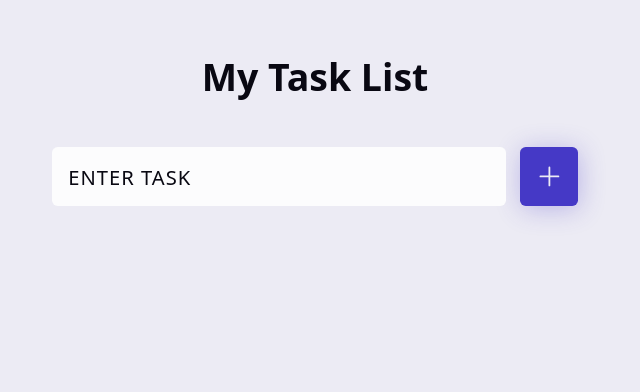
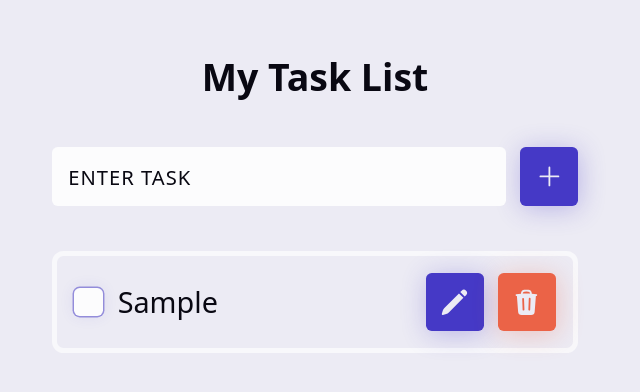
Before and after one commit to pouryourlove/react-todo, a React (Vite) app: page / in a window 1280 px wide. Both pictures are taken after typing "Sample" into the empty fields and a click on the button "Add Task". Shown: the top 392 px of the page, without its empty margins (325-965 px from the left). Built offline with nearby package versions, Linux system fonts and the light colour scheme.

Commit message:
displaying task in a list

```diff
--- a/src/App.jsx
+++ b/src/App.jsx
@@ -1,13 +1,14 @@
 import { useState } from "react";
 
 //custom components
-import { CustomForm } from "./components/CustomForm";
+import CustomForm from "./components/CustomForm";
+import TaskList from "./components/TaskList";
 
 function App() {
-  const [count, setCount] = useState(0);
+  const [tasks, setTasks] = useState([]);
 
   const addTask = (task) => {
-    console.log(task);
+    setTasks((prevState) => [...prevState, task]);
   };
 
   return (
@@ -16,6 +17,7 @@ function App() {
         <h1>My Task List</h1>
       </header>
       <CustomForm addTask={addTask} />
+      {tasks && <TaskList tasks={tasks} />}
     </div>
   );
 }
--- a/src/components/CustomForm.jsx
+++ b/src/components/CustomForm.jsx
@@ -3,7 +3,7 @@ import { useState } from "react";
 //library imports
 import { PlusIcon } from "@heroicons/react/24/solid";
 
-export const CustomForm = ({ addTask }) => {
+const CustomForm = ({ addTask }) => {
   const [task, setTask] = useState("");
 
   const handleFormSubmit = (e) => {
@@ -40,3 +40,5 @@ export const CustomForm = ({ addTask }) => {
     </form>
   );
 };
+
+export default CustomForm;
--- /dev/null
+++ b/src/components/TaskItem.jsx
@@ -0,0 +1,54 @@
+import { useState } from "react";
+//styles
+import styles from "./TaskItem.module.css";
+
+//Library imports
+import { CheckIcon } from "@heroicons/react/24/solid";
+import { PencilIcon } from "@heroicons/react/24/solid";
+import { TrashIcon } from "@heroicons/react/24/solid";
+
+export default function TaskItem({ task }) {
+  const [isChecked, setIsChecked] = useState(task.checked);
+
+  const handleCheckboxChange = (e) => {
+    setIsChecked(!isChecked);
+  };
+
+  return (
+    <li className={styles.task}>
+      <div className={styles["task-group"]}>
+        <input
+          type="checkbox"
+          className={styles.checkbox}
+          checked={isChecked}
+          onChange={handleCheckboxChange}
+          name={task.name}
+          id={task.id}
+        />
+        <label htmlFor={task.id} className={styles.label}>
+          {task.name}
+          <p className={styles.checkmark}>
+            <CheckIcon strokeWidth={2} width={24} height={24} />
+          </p>
+        </label>
+      </div>
+      <div className={styles["task-group"]}>
+        <button
+          className="btn"
+          aria-label={`Update ${task.name} Task`}
+          // onClick={}
+        >
+          <PencilIcon width={24} height={24} />
+        </button>
+
+        <button
+          className={`btn ${styles.delete}`}
+          aria-label={`Delete ${task.name} Task`}
+          // onClick={}
+        >
+          <TrashIcon width={24} height={24} />
+        </button>
+      </div>
+    </li>
+  );
+}
--- /dev/null
+++ b/src/components/TaskItem.module.css
@@ -0,0 +1,107 @@
+.task {
+  display: flex;
+  align-items: center;
+  justify-content: space-between;
+  gap: .6em;
+  font-size: var(--_size);
+  border: .2em solid hsl(var(--muted) / 0.8);
+  padding: .6em;
+  border-radius: calc(var(--_radius) * 2);
+}
+
+.task-group {
+  display: flex;
+  align-items: center;
+  --taskgroup-gap: .5em;
+  gap: var(--taskgroup-gap);
+}
+
+.label {
+  position: relative;
+  cursor: pointer;
+  text-align: left;
+  line-height: 1.4;
+}
+
+.checkbox {
+  flex-shrink: 0;
+  appearance: none;
+  border-radius: var(--_radius);
+  width: 1em;
+  height: 1em;
+  background-color: hsl(var(--muted));
+  border-radius: var(--_radius);
+  box-shadow:
+    0 0 .5em hsl(var(--accent) / .1),
+    0 0 0 0.05em hsl(var(--accent) / .5),
+    0 0 0 -0.2em hsl(var(--accent));
+  transition: box-shadow var(--_tspeed_fast) ease-in-out,
+    background-color 80ms ease-in-out;
+}
+
+.checkbox:focus {
+  outline: none;
+}
+
+.checkbox:is(:focus-visible, :hover) {
+  box-shadow:
+    0 0 0 hsl(var(--bg)),
+    0 0 0 .05em hsl(var(--accent)),
+    0 0 0 .225em hsl(var(--accent) / .3);
+}
+
+.checkmark {
+  content: '';
+  position: absolute;
+  width: 1em;
+  height: 1em;
+  display: grid;
+  place-items: center;
+  top: 50%;
+  color: hsl(var(--muted));
+  border-radius: var(--_radius);
+  transform: translate3d(calc(-100% - var(--taskgroup-gap)), -50%, 0);
+  transition: background-color 80ms ease-in-out;
+}
+
+.checkmark svg {
+  width: .75em;
+  height: .75em;
+}
+
+.checkbox:checked {
+  background-color: hsl(var(--accent));
+}
+
+.checkbox:checked+label {
+  text-decoration: line-through;
+}
+
+.delete {
+  --accent: var(--accent1);
+}
+
+.loading {
+  color: hsl(var(--accent));
+  font-size: var(--_size);
+  font-weight: bold;
+  animation: pulse 2s infinite ease-in-out;
+}
+
+@keyframes pulse {
+
+  0%,
+  100% {
+    opacity: 1;
+  }
+
+  50% {
+    opacity: 0.5;
+  }
+}
+
+.error {
+  color: hsl(var(--accent1));
+  font-size: var(--_size);
+  text-align: center;
+}
--- /dev/null
+++ b/src/components/TaskList.jsx
@@ -0,0 +1,18 @@
+//component import
+import TaskItem from "./TaskItem";
+
+// style
+
+import styles from "./TaskList.module.css";
+
+export default function TaskList({ tasks }) {
+  return (
+    <ul className={styles.tasks}>
+      {tasks
+        .sort((a, b) => b.id - a.id)
+        .map((task) => (
+          <TaskItem key={task.id} task={task} />
+        ))}
+    </ul>
+  );
+}
--- /dev/null
+++ b/src/components/TaskList.module.css
@@ -0,0 +1,5 @@
+.tasks {
+  display: grid;
+  list-style-type: none;
+  gap: 1.5em;
+}
```
